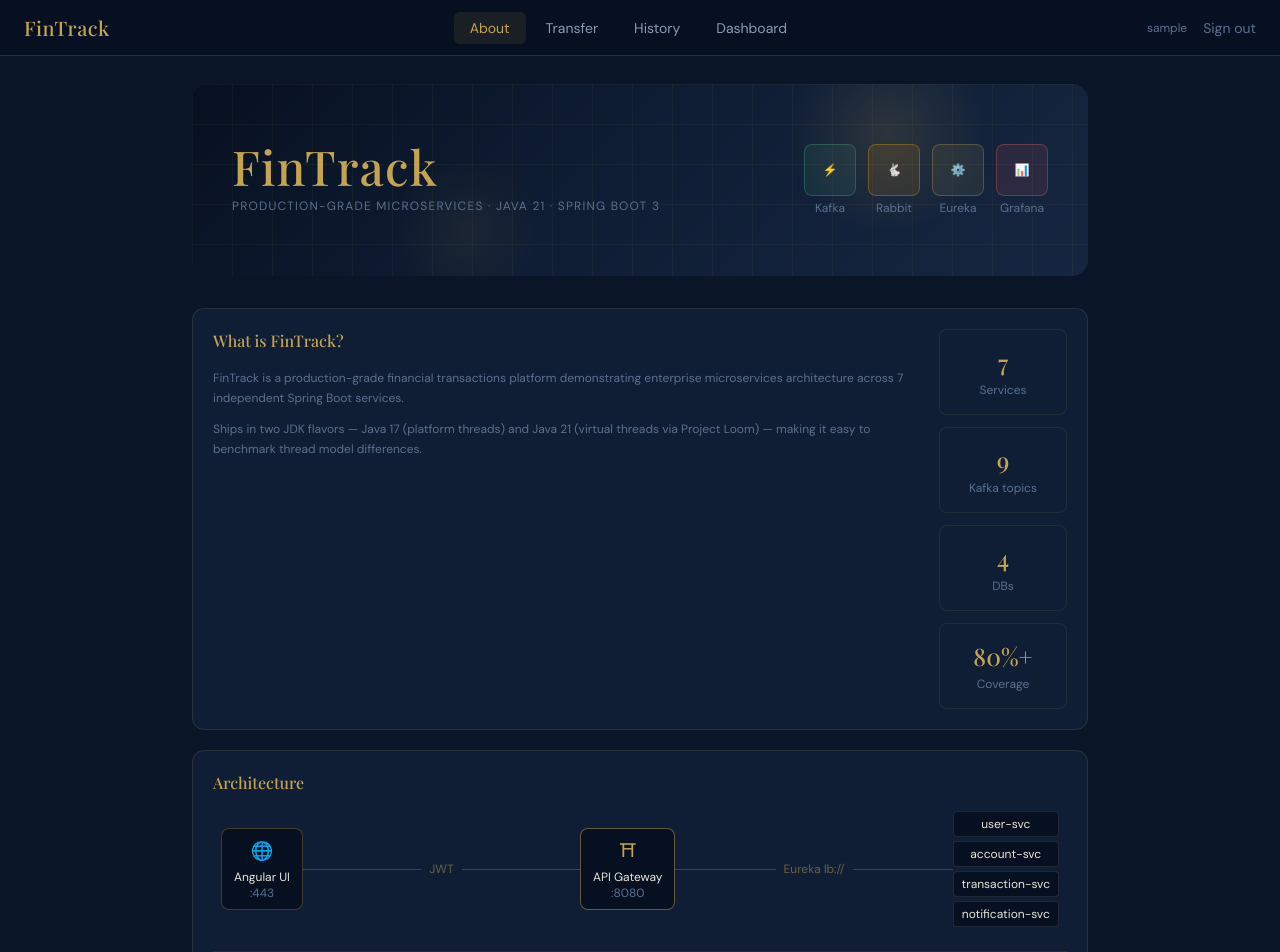
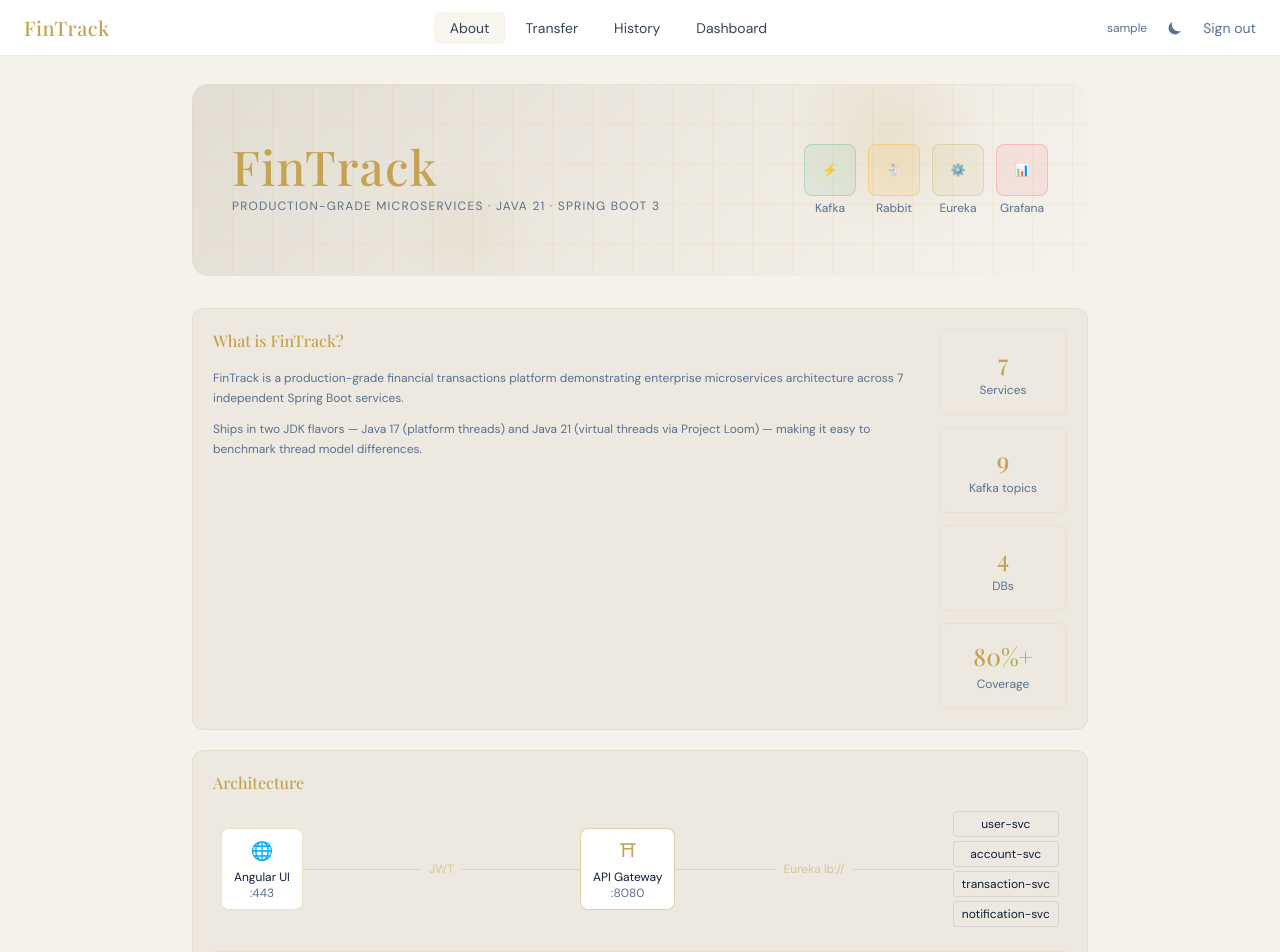
Before and after one commit to lbenzzine-ai/fintrack-microservices-platform, an Angular app in the folder fintrack-ui/: page /about in a window 1280 px wide. Shown: the top 952 px of the page. Built offline with nearby package versions, Linux system fonts and the light colour scheme; sample sign-in values are in the browser's storage.

Commit message:
feat: add dark/light theme toggle to navigation bar

```diff
--- /dev/null
+++ b/fintrack-ui/src/app/core/services/theme.service.ts
@@ -0,0 +1,23 @@
+import { Injectable, signal, effect } from '@angular/core';
+
+@Injectable({ providedIn: 'root' })
+export class ThemeService {
+  private readonly STORAGE_KEY = 'ft-theme';
+  isDark = signal(this.loadPreference());
+
+  constructor() {
+    effect(() => {
+      const dark = this.isDark();
+      document.documentElement.classList.toggle('light-theme', !dark);
+      localStorage.setItem(this.STORAGE_KEY, dark ? 'dark' : 'light');
+    });
+  }
+
+  toggle() { this.isDark.update(v => !v); }
+
+  private loadPreference(): boolean {
+    const stored = localStorage.getItem(this.STORAGE_KEY);
+    if (stored) return stored === 'dark';
+    return !window.matchMedia('(prefers-color-scheme: light)').matches;
+  }
+}
--- a/fintrack-ui/src/app/shared/layout/layout.component.ts
+++ b/fintrack-ui/src/app/shared/layout/layout.component.ts
@@ -2,6 +2,7 @@ import { Component, inject, HostListener, signal } from '@angular/core';
 import { RouterOutlet, RouterLink, RouterLinkActive } from '@angular/router';
 import { CommonModule } from '@angular/common';
 import { AuthService } from '../../core/services/auth.service';
+import { ThemeService } from '../../core/services/theme.service';
 import { ToastComponent } from '../toast/toast.component';
 
 @Component({
@@ -58,6 +59,16 @@ import { ToastComponent } from '../toast/toast.component';
         <div class="flex items-center gap-2 sm:gap-4">
           <span class="text-muted hidden sm:block">{{ user?.username }}</span>
           <span *ngIf="isAdmin" class="badge-warning text-xs hidden sm:block">ADMIN</span>
+          <!-- Theme toggle -->
+          <button (click)="theme.toggle()" title="Toggle theme"
+                  class="text-slate-muted hover:text-gold-500 transition-colors p-1 rounded-md">
+            <svg *ngIf="theme.isDark()" class="w-4 h-4" fill="currentColor" viewBox="0 0 20 20">
+              <path fill-rule="evenodd" d="M10 2a1 1 0 011 1v1a1 1 0 11-2 0V3a1 1 0 011-1zm4 8a4 4 0 11-8 0 4 4 0 018 0zm-.464 4.95l.707.707a1 1 0 001.414-1.414l-.707-.707a1 1 0 00-1.414 1.414zm2.12-10.607a1 1 0 010 1.414l-.706.707a1 1 0 11-1.414-1.414l.707-.707a1 1 0 011.414 0zM17 11a1 1 0 100-2h-1a1 1 0 100 2h1zm-7 4a1 1 0 011 1v1a1 1 0 11-2 0v-1a1 1 0 011-1zM5.05 6.464A1 1 0 106.465 5.05l-.708-.707a1 1 0 00-1.414 1.414l.707.707zm1.414 8.486l-.707.707a1 1 0 01-1.414-1.414l.707-.707a1 1 0 011.414 1.414zM4 11a1 1 0 100-2H3a1 1 0 000 2h1z" clip-rule="evenodd"/>
+            </svg>
+            <svg *ngIf="!theme.isDark()" class="w-4 h-4" fill="currentColor" viewBox="0 0 20 20">
+              <path d="M17.293 13.293A8 8 0 016.707 2.707a8.001 8.001 0 1010.586 10.586z"/>
+            </svg>
+          </button>
           <button (click)="logout()" class="text-muted hover:text-gold-500 transition-colors text-sm">
             Sign out
           </button>
@@ -107,6 +118,7 @@ import { ToastComponent } from '../toast/toast.component';
 })
 export class LayoutComponent {
   private auth: AuthService = inject(AuthService);
+  theme         = inject(ThemeService);
   user          = this.auth.getUser();
   isAdmin       = this.user?.roles?.includes('ADMIN') || false;
   adminMenuOpen = false;
--- a/fintrack-ui/src/index.html
+++ b/fintrack-ui/src/index.html
@@ -6,6 +6,12 @@
   <base href="/">
   <meta name="viewport" content="width=device-width, initial-scale=1">
   <link rel="icon" type="image/x-icon" href="favicon.ico">
+  <script>
+    (function() {
+      var t = localStorage.getItem('ft-theme');
+      if (t === 'light') document.documentElement.classList.add('light-theme');
+    })();
+  </script>
   <link rel="preconnect" href="https://fonts.googleapis.com">
   <link href="https://fonts.googleapis.com/css2?family=Playfair+Display:wght@500;600&family=DM+Sans:wght@300;400;500&display=swap" rel="stylesheet">
 </head>
--- a/fintrack-ui/src/styles.css
+++ b/fintrack-ui/src/styles.css
@@ -486,3 +486,86 @@
   /* User management */
   .action-success { @apply mt-4 text-xs text-green-400 p-2 rounded border border-green-500/20 bg-green-500/5; }
 }
+
+/* ═══════════════════════════════════════════════════════════════
+   LIGHT THEME — html.light-theme activates light mode
+   Warm cream palette that retains the gold accent identity.
+   Specificity (0,2,1) beats Tailwind's (0,1,0) without !important
+   on class selectors, but !important is used for inline-style
+   overrides in component CSS blocks.
+   ═══════════════════════════════════════════════════════════════ */
+
+html.light-theme body {
+  background-color: #F5F2EC;
+  color: #0F1E35;
+}
+
+/* ── Background surfaces ─────────────────────────────────────── */
+html.light-theme .bg-navy-950 { background-color: #E8E4DA !important; }
+html.light-theme .bg-navy-900 { background-color: #FFFFFF !important; }
+html.light-theme .bg-navy-800 { background-color: #F5F2EC !important; }
+html.light-theme .bg-navy-700 { background-color: #EDE9E0 !important; }
+html.light-theme .bg-navy-600 { background-color: #E2DDD3 !important; }
+html.light-theme .bg-navy-500 { background-color: #D4CFC5 !important; }
+
+/* ── Text colours ────────────────────────────────────────────── */
+html.light-theme .text-slate-text  { color: #0F1E35 !important; }
+html.light-theme .text-slate-light { color: #374355 !important; }
+/* slate-muted (#5A7090) reads fine on both themes — no override needed */
+
+/* ── Borders that use white/opacity ──────────────────────────── */
+html.light-theme .border-white\/5  { border-color: rgba(15,30,53,0.07)  !important; }
+html.light-theme .border-white\/10 { border-color: rgba(15,30,53,0.10)  !important; }
+
+/* ── Form inputs ─────────────────────────────────────────────── */
+html.light-theme input,
+html.light-theme select,
+html.light-theme textarea {
+  background-color: #FFFFFF !important;
+  color: #0F1E35 !important;
+  border-color: rgba(196,163,82,0.35) !important;
+}
+html.light-theme input::placeholder,
+html.light-theme textarea::placeholder { color: #8A9BB5 !important; }
+
+/* ── Nav-specific ─────────────────────────────────────────────── */
+html.light-theme .nav-link         { color: #374355 !important; }
+html.light-theme .nav-tooltip      { background-color: #FFFFFF; color: #374355; border-color: rgba(196,163,82,0.25); }
+html.light-theme .admin-nav-link   { color: #374355 !important; }
+
+/* ── Cards & surfaces (hardcoded backgrounds) ────────────────── */
+html.light-theme .account-card  { background: rgba(237,233,224,0.9) !important; }
+html.light-theme .balance-float { background: rgba(255,255,255,0.95) !important; }
+html.light-theme .pattern-card  { background: linear-gradient(135deg, rgba(237,233,224,0.8), rgba(245,242,236,0.8)) !important; }
+html.light-theme .tech-card,
+html.light-theme .link-card     { background: rgba(237,233,224,0.6) !important; }
+html.light-theme .service-badge { background-color: #EDE9E0 !important; color: #374355 !important; }
+html.light-theme .arch-node     { background-color: #FFFFFF !important; color: #0F1E35 !important; }
+html.light-theme .infra-card    { background-color: #EDE9E0 !important; }
+
+/* ── Hero banner ─────────────────────────────────────────────── */
+html.light-theme .hero-banner {
+  background: linear-gradient(135deg, #E2DDD3 0%, #EDE9E0 50%, #F5F2EC 100%);
+}
+html.light-theme .hero-grid {
+  background-image:
+    linear-gradient(rgba(196,163,82,0.08) 1px, transparent 1px),
+    linear-gradient(90deg, rgba(196,163,82,0.08) 1px, transparent 1px);
+  background-size: 40px 40px;
+}
+
+/* ── Transaction table ───────────────────────────────────────── */
+html.light-theme .tx-table th { color: #374355; border-color: rgba(196,163,82,0.15); }
+html.light-theme .tx-table td { color: #0F1E35; border-color: rgba(15,30,53,0.06); }
+html.light-theme .tx-table tr:hover td { background: rgba(196,163,82,0.05); }
+
+/* ── Login panel — keep the left panel slightly warm dark ────── */
+html.light-theme .login-left-panel {
+  background: linear-gradient(135deg, #C4B89A 0%, #D4C8A8 60%, #E2D8C0 100%);
+}
+html.light-theme .login-grid-bg {
+  background-image:
+    linear-gradient(rgba(196,163,82,0.06) 1px, transparent 1px),
+    linear-gradient(90deg, rgba(196,163,82,0.06) 1px, transparent 1px);
+  background-size: 40px 40px;
+}
```
